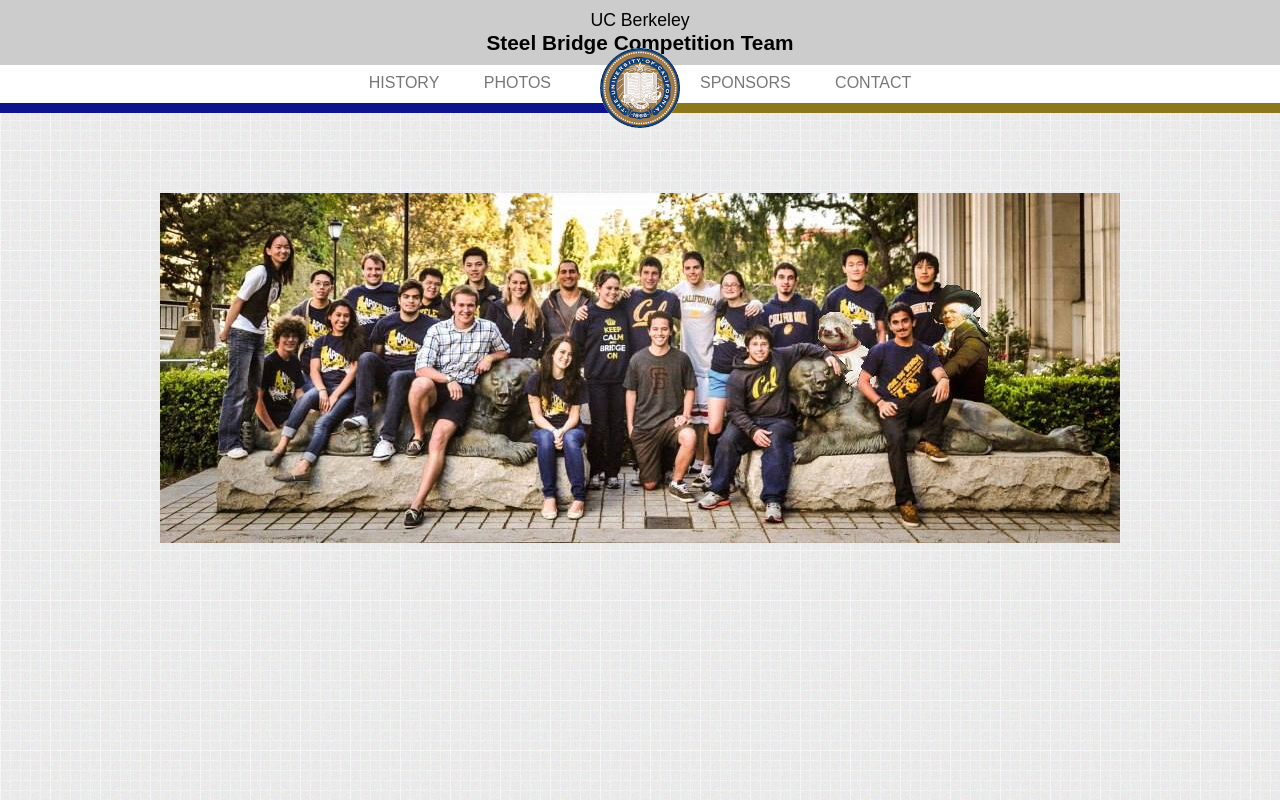
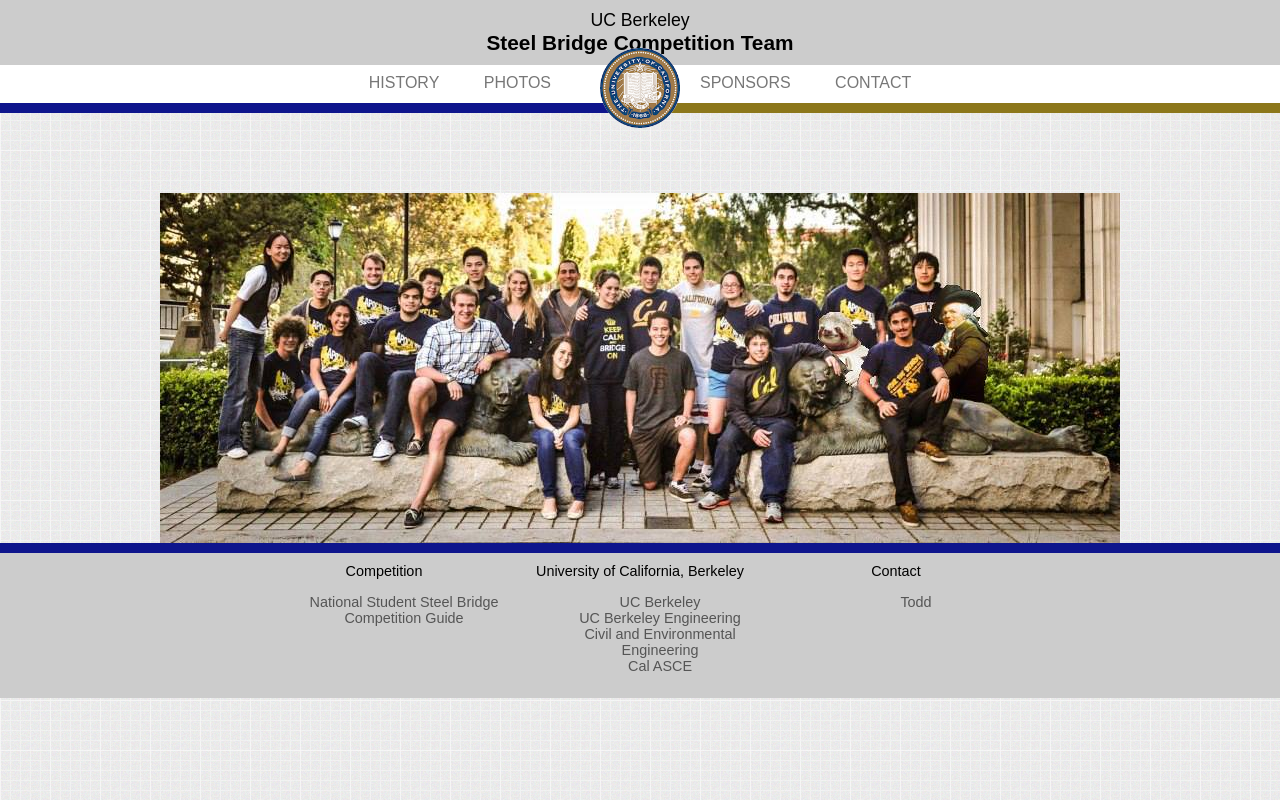
Before and after one commit to zackm/SteelBridgeRevamp, a plain HTML site: page index.html in a window 1280 px wide. Drawn offline with Linux system fonts and the light colour scheme.

Commit message:
add footer

```diff
--- a/index.html
+++ b/index.html
@@ -37,4 +37,33 @@
 		<img src="img/team.jpg" alt="">
 	</div>
 
-</body></html>
+	<div class="footer">
+		<div class="pure-g">
+			<div class="pure-u-1-5"></div>
+			<div class="pure-u-1-5">
+				<div>Competition</div>
+				<ul>
+					<li><a href="">National Student Steel Bridge Competition Guide</a></li>
+				</ul>
+			</div>
+			<div class="pure-u-1-5">
+				<div>University of California, Berkeley</div>
+				<ul>
+					<li><a href="">UC Berkeley</a></li>
+					<li><a href="">UC Berkeley Engineering</a></li>
+					<li><a href="">Civil and Environmental Engineering</a></li>
+					<li><a href="">Cal ASCE</a></li>
+				</ul>
+			</div>
+			<div class="pure-u-1-5">
+				<div>Contact</div>
+				<ul>
+					<li><a href="">Todd</a></li>
+				</ul>
+			</div>
+			<div class="pure-u-1-5"></div>
+		</div>
+	</div>
+
+</body>
+</html>
--- a/style.scss
+++ b/style.scss
@@ -1,4 +1,4 @@
-
+// Constants and Colors
 
 body {
 	background-image: url(img/noisy_grid.png)
@@ -8,6 +8,26 @@
 
 	a {
 		text-transform: uppercase;
+	}
+}
+
+.footer {
+	border-top: 10px solid #0E158C;
+	.pure-u-1-5 {
+		padding-top: 10px;
+		padding-bottom: 10px;
+	}
+	background-color: #ccc;
+	// position: fixed;
+	bottom: 0px;
+	text-align: center;
+	font-size: .9em;
+	a {
+		text-decoration: none;
+		color: #555555;
+	}
+	ul {
+		list-style-type: none;
 	}
 }
 
```
Also changed, not shown: style.css.
